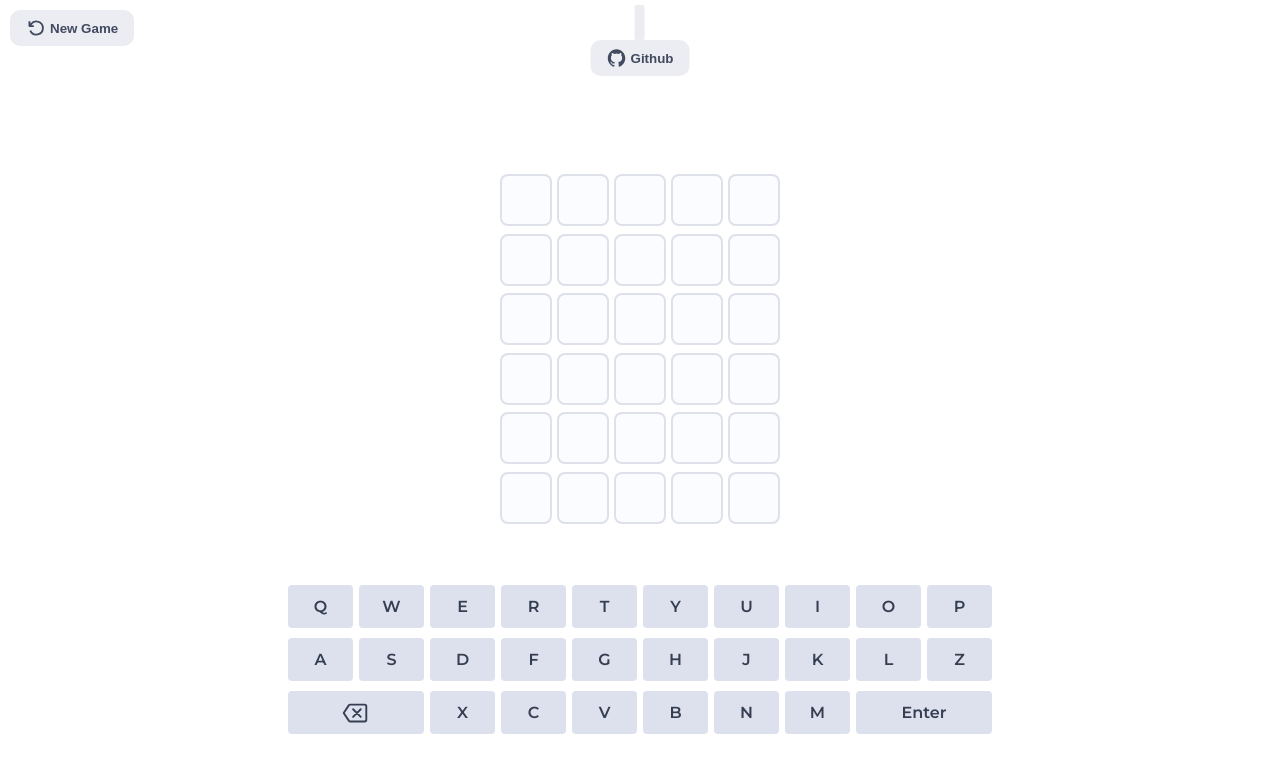
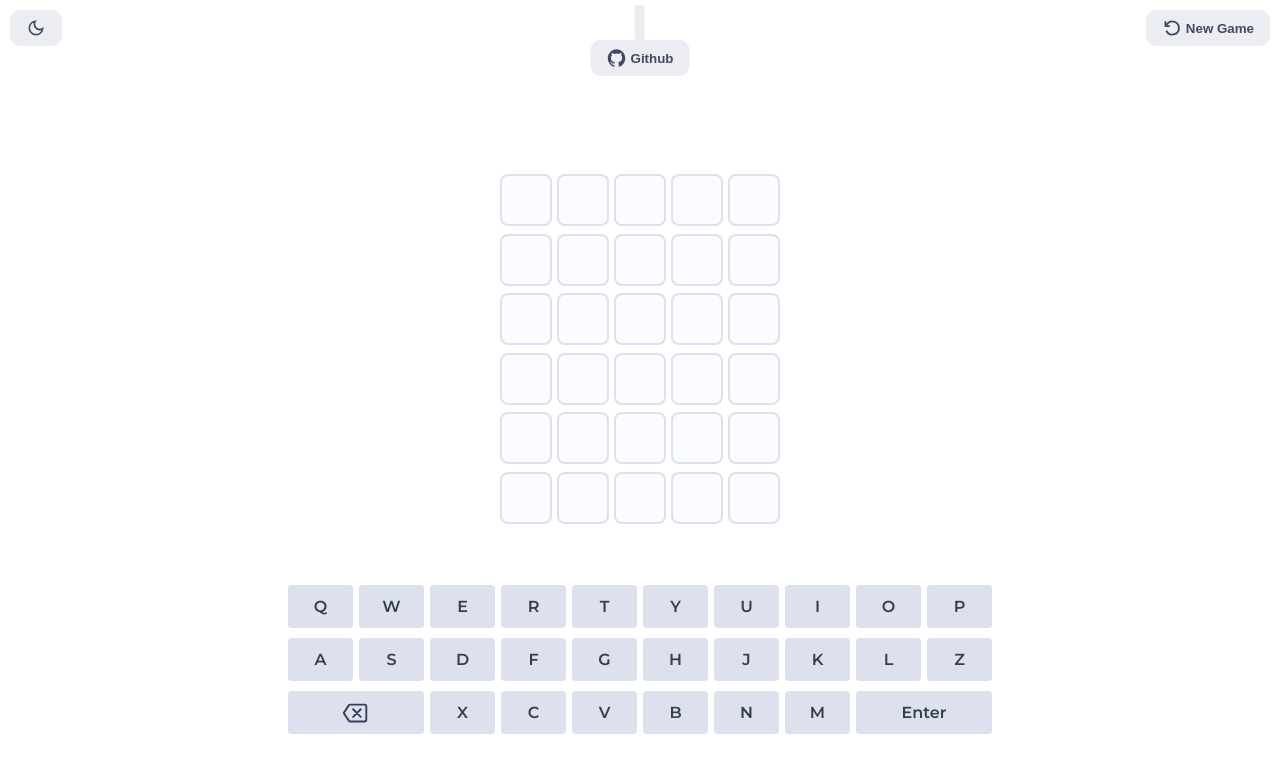
Before and after one commit to Ayanprogrammer11/wordle, a React (Vite) app: page / in a window 1280 px wide. Shown: the top 772 px of the page. Built offline with nearby package versions, Linux system fonts and the light colour scheme.

Commit message:
Added Dark mode

```diff
--- a/src/App.css
+++ b/src/App.css
@@ -11,20 +11,43 @@ body {
 }
 
 :root {
+  --correct-letter: #79b851;
+  --found-letter: #f3c237;
+  --letter-not-found: #a4aec4;
   --tile-background: #fbfcff;
   --tile-border: #dee1e9;
-  --found-letter: #f3c237;
-  --letter-not-found: #a4aec4;
-  --correct-letter: #79b851;
   --active-tile: #a7adc0;
 
   --keystroke-background: #dce1ed;
-  --text-color: #363e52;
   --keystroke-hover-background: #c4cbdd;
 
   --icons-color: #414a5e;
 
   --btn-background: #ebedf3;
+
+  --bg-color: #fff;
+  --text-color: #363e52;
+}
+
+html.dark:root {
+  --tile-background: #1e1e1e;
+  --tile-border: #2d2d2d;
+  --active-tile: #454545;
+
+  --keystroke-background: #303030;
+  --text-color: #d4d4d4;
+  --keystroke-hover-background: #3e3e3e;
+
+  --icons-color: #a0a0a0;
+
+  --btn-background: #2b2b2b;
+  --bg-color: #1e1e1e;
+  --text-color: #d4d4d4;
+}
+
+body {
+  background: var(--bg-color);
+  color: var(--text-color);
 }
 
 .App {
--- a/src/App.jsx
+++ b/src/App.jsx
@@ -176,6 +176,9 @@ function reducer(state, action) {
     case ACTION_TYPES.CLOSE_MODAL: {
       return { ...state, showModal: false };
     }
+    case ACTION_TYPES.TOGGLE_MODE: {
+      return { ...state, darkMode: !state.darkMode };
+    }
     default:
       throw new Error("Wrong action type!");
   }
@@ -195,6 +198,7 @@ const initialState = {
   lettersStatus: [],
   showMessage: { show: false, content: "" },
   showModal: false,
+  darkMode: false,
 };
 
 export default function App() {
@@ -208,6 +212,7 @@ export default function App() {
       showMessage,
       showModal,
       status,
+      darkMode,
     },
     dispatch,
   ] = useReducer(reducer, initialState);
@@ -244,7 +249,11 @@ export default function App() {
   return (
     <>
       <div className="app">
-        <Navigation onReset={handleReset} />
+        <Navigation
+          onReset={handleReset}
+          dispatch={dispatch}
+          darkMode={darkMode}
+        />
         <div className="board">
           {guesses.map((guess, i) => (
             <Line
--- a/src/actions/index.js
+++ b/src/actions/index.js
@@ -6,4 +6,5 @@ export const ACTION_TYPES = {
   RESET: "game/reset",
   LETTERS_STATUS: "setLetterStatus",
   CLOSE_MODAL: "modal/close",
+  TOGGLE_MODE: "theme/toggle",
 };
--- a/src/components/Navigation/Navigation.jsx
+++ b/src/components/Navigation/Navigation.jsx
@@ -5,14 +5,27 @@ import {
   IoAddCircleOutline,
   IoFlagOutline,
 } from "react-icons/io5";
+import { MdOutlineDarkMode } from "react-icons/md";
+import { MdNightlight } from "react-icons/md";
 import { VscDebugRestart } from "react-icons/vsc";
+import { ACTION_TYPES } from "../../actions/index";
 import Button from "../Button/Button";
-function Navigation({ onReset }) {
+import { useEffect } from "react";
+function Navigation({ onReset, dispatch, darkMode }) {
+  useEffect(
+    function () {
+      const html = document.getElementsByTagName("html")[0];
+      darkMode === true
+        ? html.classList.add("dark")
+        : html.classList.remove("dark");
+    },
+    [darkMode]
+  );
   return (
     <nav className="nav">
       <div className="nav__utils">
-        {/* <div className="nav__additional">
-          <div className="nav__settings">
+        <div className="nav__additional">
+          {/* <div className="nav__settings">
             <Button className="nav__btn btn">
               <IoSettingsSharp className="icons" />
               <span>Settings</span>
@@ -23,14 +36,20 @@ function Navigation({ onReset }) {
               <IoAddCircleOutline className="icons" />
               <span>Challenge</span>
             </Button>
-          </div>
-          <div className="giveup">
-            <Button className="nav__btn btn">
-              <IoFlagOutline className="icons" />
-              <span>Give up</span>
+          </div> */}
+          <div className="dark-mode">
+            <Button
+              className={"btn btn-toggleMode"}
+              onClick={() => dispatch({ type: ACTION_TYPES.TOGGLE_MODE })}
+            >
+              {darkMode ? (
+                <MdNightlight className="icons" />
+              ) : (
+                <MdOutlineDarkMode className="icons" />
+              )}
             </Button>
           </div>
-        </div> */}
+        </div>
 
         <div className="nav__main">
           <div className="new-game">
```
